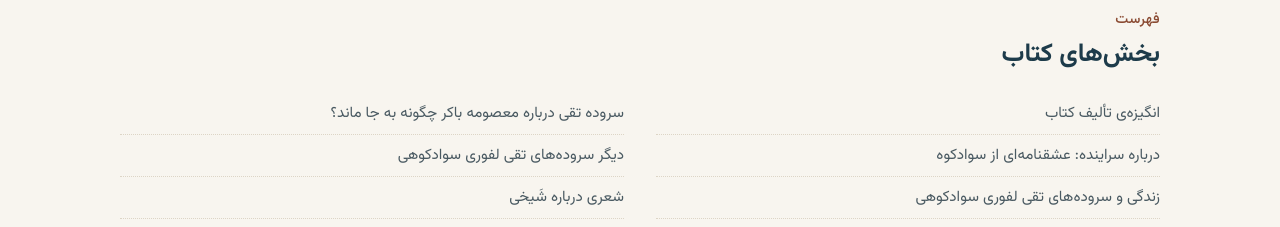
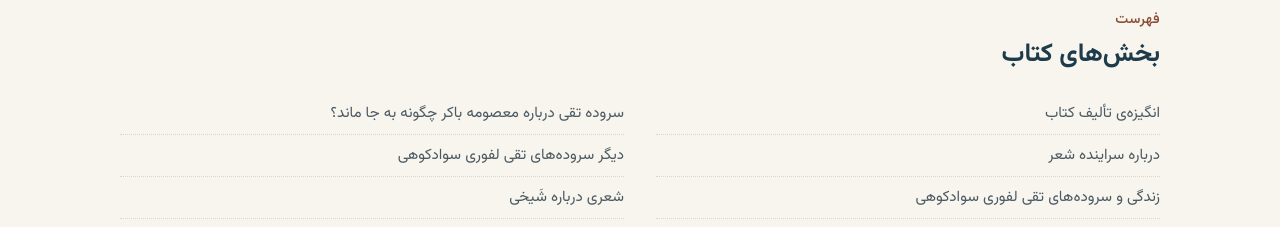
Before and after one commit to nargesnorouzi/maleknorouzi.com, a plain HTML site: page eshghnameh/index.html in a window 1280 px wide. Shown: the part 1080-1307 px from the top of the page. Drawn offline with Linux system fonts and the light colour scheme.

Commit message:
Rename TOC item 2 to "درباره سراینده شعر"

```diff
--- a/eshghnameh/index.html
+++ b/eshghnameh/index.html
@@ -68,7 +68,7 @@
       <h2>بخش‌های کتاب</h2>
       <ol class="toc">
         <li>انگیزه‌ی تألیف کتاب</li>
-        <li>درباره سراینده: عشقنامه‌ای از سوادکوه</li>
+        <li>درباره سراینده شعر</li>
         <li>زندگی و سروده‌های تقی لفوری سوادکوهی</li>
         <li>تقی لفوری سوادکوهی در نوشته‌های دیگران</li>
         <li>عشق و دوری از معصومه باکر</li>
```
